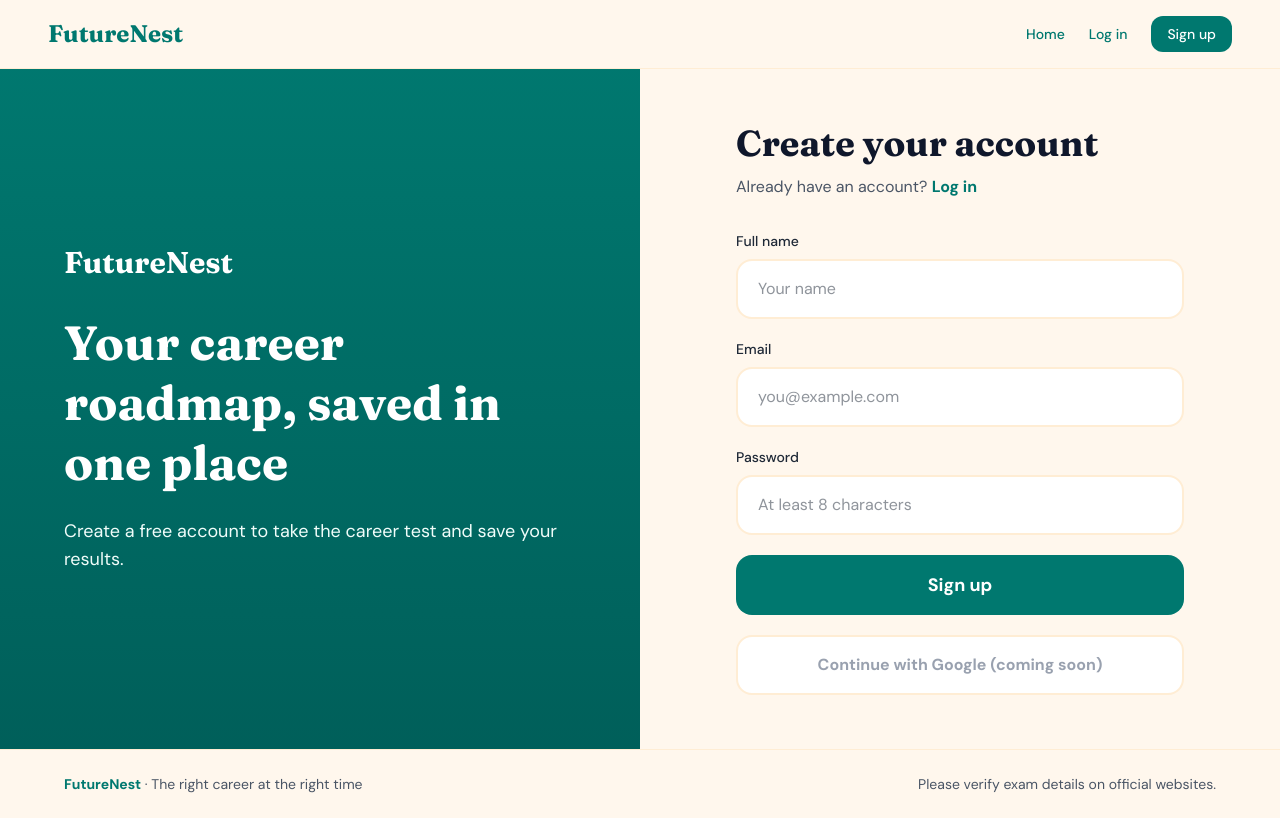
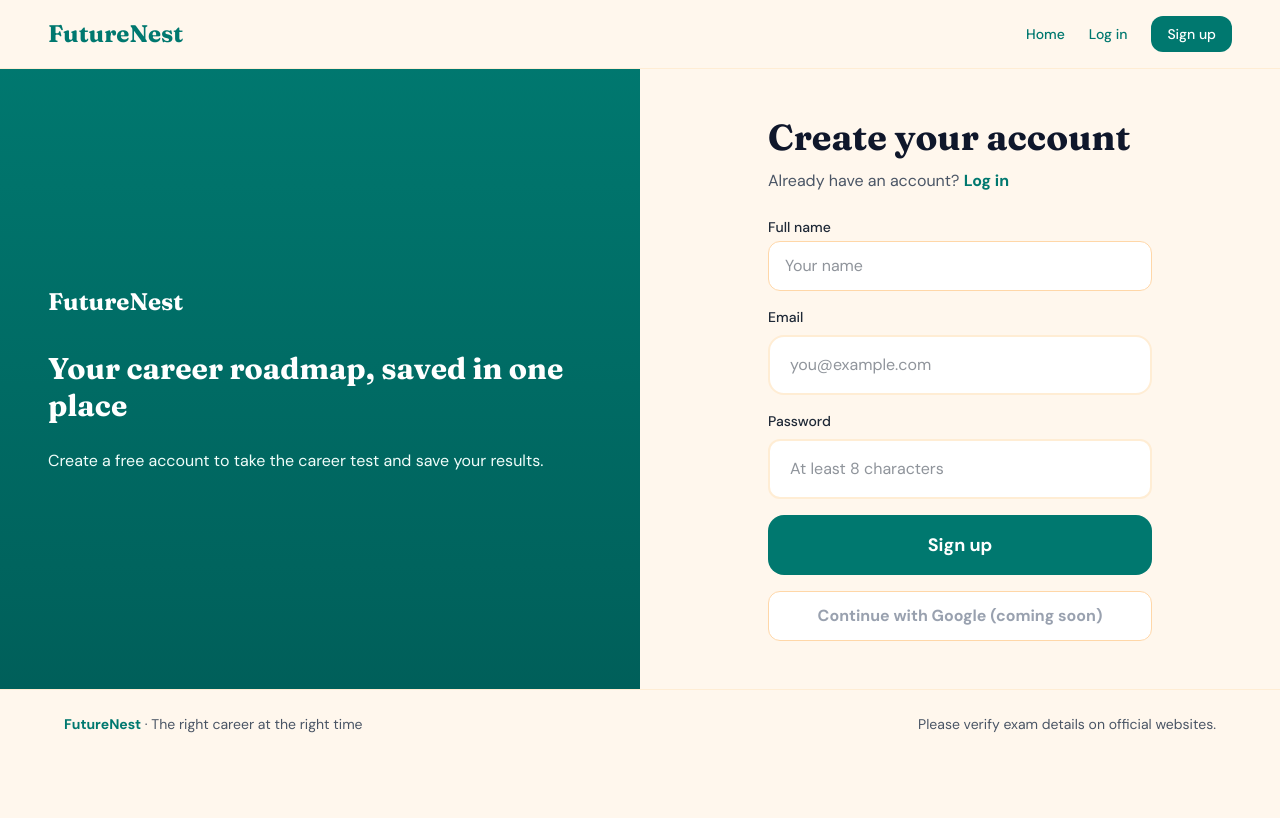
Before and after one commit to abhishekprajapativns/FutureNest, a React (Vite) app in the folder client/: page /signup in a window 1280 px wide. Built offline with nearby package versions, Linux system fonts and the light colour scheme; no server answers.

Commit message:
Make Signup page fit on one screen

```diff
--- a/client/src/pages/Signup.jsx
+++ b/client/src/pages/Signup.jsx
@@ -16,22 +16,22 @@ function Signup() {
   }
 
   return (
-    <main className="grid min-h-[85vh] md:grid-cols-2">
+    <main className="grid min-h-[70vh] md:grid-cols-2">
       {/* Left side: green panel (hidden on small phones) */}
 
-      <div className="hidden bg-gradient-to-b from-teal-700 to-teal-800 p-16 text-white md:flex md:flex-col md:justify-center">
-        <p className="font-heading text-3xl font-bold">FutureNest</p>
-        <h1 className="font-heading mt-8 text-5xl font-bold leading-tight">
+      <div className="hidden bg-gradient-to-b from-teal-700 to-teal-800 p-12 text-white md:flex md:flex-col md:justify-center">
+        <p className="font-heading text-2xl font-bold">FutureNest</p>
+        <h1 className="font-heading mt-8 text-3xl font-bold leading-tight">
           Your career roadmap, saved in one place
         </h1>
-        <p className="mt-6 text-lg text-teal-50">
+        <p className="mt-6 text-baseS text-teal-50">
           Create a free account to take the career test and save your results.
         </p>
       </div>
 
       {/* Right side: the form */}
       <div className="flex items-center justify-center px-6 py-12">
-        <div className="w-full max-w-md">
+        <div className="w-full max-w-sm">
           <h2 className="font-heading text-4xl font-bold text-slate-900">
             Create your account
           </h2>
@@ -42,9 +42,9 @@ function Signup() {
             </Link>
           </p>
 
-          <form onSubmit={handleSubmit} className="mt-8 grid gap-5">
+          <form onSubmit={handleSubmit} className="mt-6 grid gap-4">
             <div>
-              <label htmlFor="name" className="mb-2 block text-sm font-medium">
+              <label htmlFor="name" className="mb-1 block text-sm font-medium">
                 Full name
               </label>
               <input
@@ -54,7 +54,7 @@ function Signup() {
                 value={name}
                 onChange={(e) => setName(e.target.value)}
                 placeholder="Your name"
-                className="w-full rounded-2xl border-2 border-orange-100 bg-white px-5 py-4"
+                className="w-full rounded-xl border border-orange-200 bg-white px-4 py-3"
               />
             </div>
 
@@ -88,7 +88,7 @@ function Signup() {
                 value={password}
                 onChange={(e) => setPassword(e.target.value)}
                 placeholder="At least 8 characters"
-                className="w-full rounded-2xl border-2 border-orange-100 bg-white px-5 py-4"
+                className="w-full rounded-xl border-2 border-orange-100 bg-white px-5 py-4"
               />
             </div>
 
@@ -103,7 +103,7 @@ function Signup() {
             <button
               type="button"
               disabled
-              className="rounded-2xl border-2 border-orange-100 bg-white py-4 font-bold text-gray-400"
+              className="rounded-xl border border-orange-200 bg-white py-3 font-bold text-gray-400"
             >
               Continue with Google (coming soon)
             </button>
```
